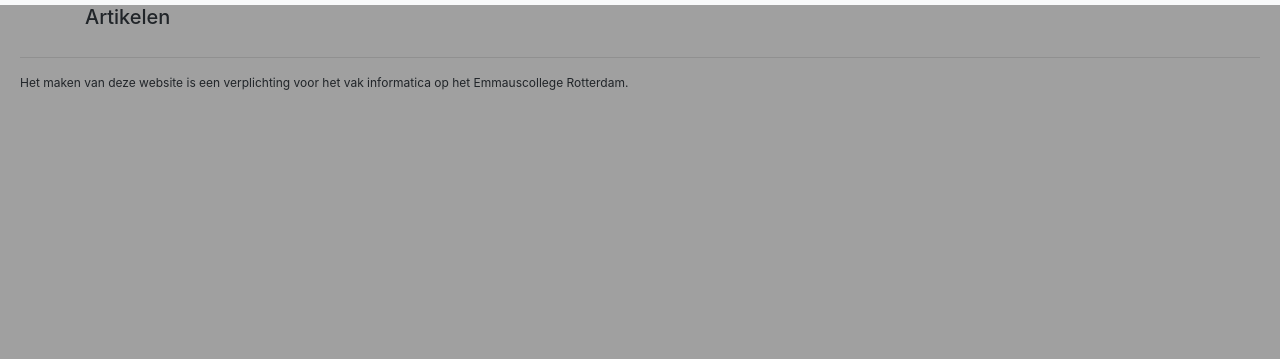
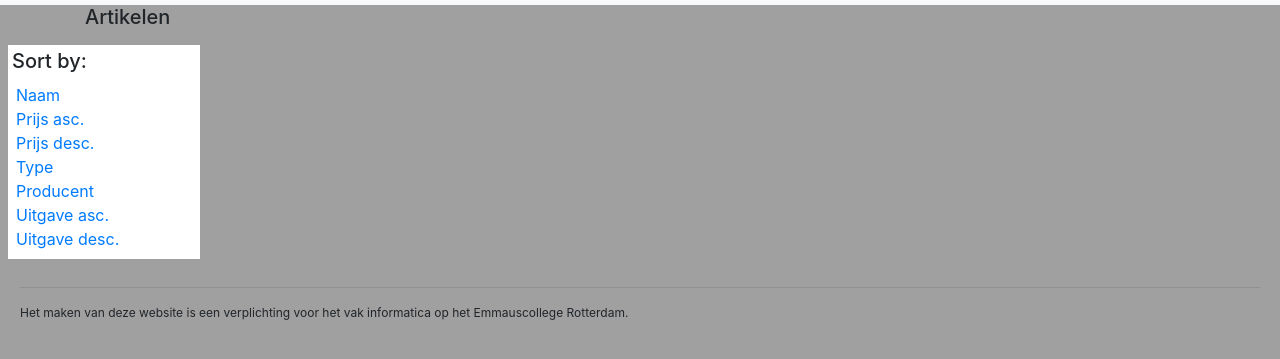
Before and after one commit to emmaus-5v/webshop-5vc-casper-fabian, a website: page web/index.html in a window 1280 px wide. Shown: the part 51-410 px from the top of the page. Drawn offline with nearby package versions, Linux system fonts and the light colour scheme; no server answers.

Commit message:
Dropdown menu html & css

```diff
--- a/web/css/style.css
+++ b/web/css/style.css
@@ -37,7 +37,7 @@ footer {
 }
 
 .card-text {
-  min-height:10em
+  min-height:10em;
 }
 
 /* index page */
@@ -54,7 +54,7 @@ footer {
 }
 
 .product > .card-header {
-  height:3em
+  height:3em;
 }
 
 .product-properties > li > .property-name {
@@ -62,7 +62,29 @@ footer {
   width: 50px;
 }
 .product_amount {
-  width: 80px
+  width: 80px;
+}
+
+.product_dropdown {
+  background-color: white;
+  width: 15%;
+  float: left;
+  padding: 4px;
+  margin: 8px;
+}
+
+.product_dropdown-content {
+  background-color: white;
+  padding: 2px;
+  margin: 2px;
+}
+
+.product_dropdown-content a:hover {
+  background-color: RGB(160, 160, 160);
+}
+
+.product_dropdown-content a:active {
+  background-color: RGB(160, 160, 160);
 }
 
 /* basket page */
--- a/web/index.html
+++ b/web/index.html
@@ -66,6 +66,19 @@
 			</div>
 		</div>
 	  </template>
+	<!-- dropdown menu-->
+	  	<div class="product_dropdown">
+			<h5 class="product_dropdown-head">Sort by:</h5>
+			<div class="product_dropdown-content">
+				<a href="#">Naam</a><br>
+				<a href="#">Prijs asc.</a><br>
+				<a href="#">Prijs desc.</a><br>
+				<a href="#">Type</a><br>
+				<a href="#">Producent</a><br>
+				<a href="#">Uitgave asc.</a><br>
+				<a href="#">Uitgave desc.</a><br>
+			</div>
+		</div>
 	</main>
 
   <!-- voettekst -->
```
